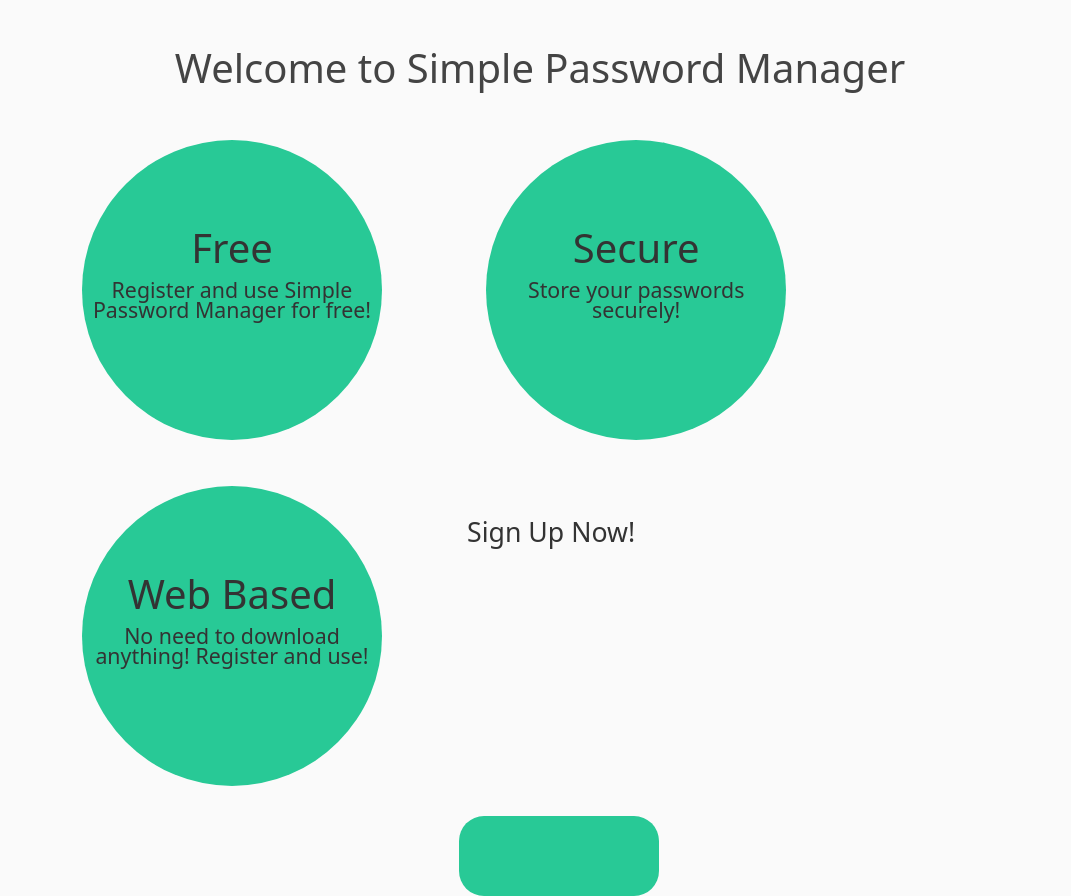
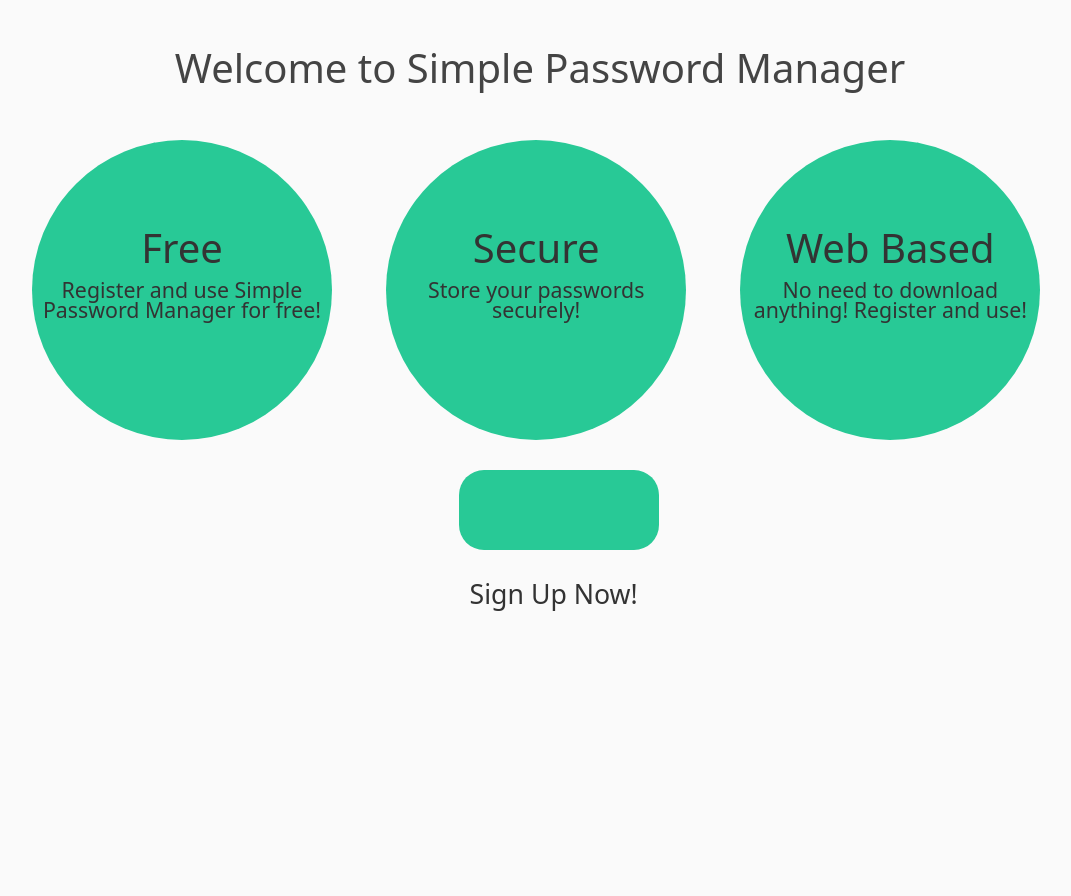
Before and after one commit to MaxRiabytsia/PasswordManager, a Django app: template passwords/templates/passwords/home.html in a window 1280 px wide. Shown: the part 56-952 px from the top of the page, without its empty margins (100-1171 px from the left). After the commit the page ends 667 px from the top, so only its background shows below. Run offline with Django 3.2, Linux system fonts and the light colour scheme; the template is opened without the code that fills it, so the values that code supplies are empty; some libraries are stand-ins or nearby versions.

Commit message:
Fixed homepage layout

```diff
--- a/passwords/static/passwords/dark.css
+++ b/passwords/static/passwords/dark.css
@@ -173,7 +173,7 @@ a.article-title:hover {
     background-color: #28c996;
     border-radius: 50%;
     display: inline-block;
-    margin-left: 100px;
+    margin-left: 50px;
     margin-top: 40px;
     line-height: 20px;
     position: relative;
@@ -205,8 +205,8 @@ a.article-title:hover {
 
 .inside-btn-txt {
     position: absolute;
-    bottom: 23.5%;
-    left: 43.3%;
+    bottom: 15.7%;
+    left: 44.2%;
     text-align: center;
 }
 
--- a/passwords/static/passwords/light.css
+++ b/passwords/static/passwords/light.css
@@ -169,7 +169,7 @@ a.article-title:hover {
     background-color: #28c996;
     border-radius: 50%;
     display: inline-block;
-    margin-left: 100px;
+    margin-left: 50px;
     margin-top: 40px;
     line-height: 20px;
     position: relative;
@@ -200,8 +200,8 @@ a.article-title:hover {
 
 .inside-btn-txt {
     position: absolute;
-    bottom: 23.5%;
-    left: 44.3%;
+    bottom: 15.7%;
+    left: 44.5%;
     text-align: center;
     font-size: 20pt;
 }
```
